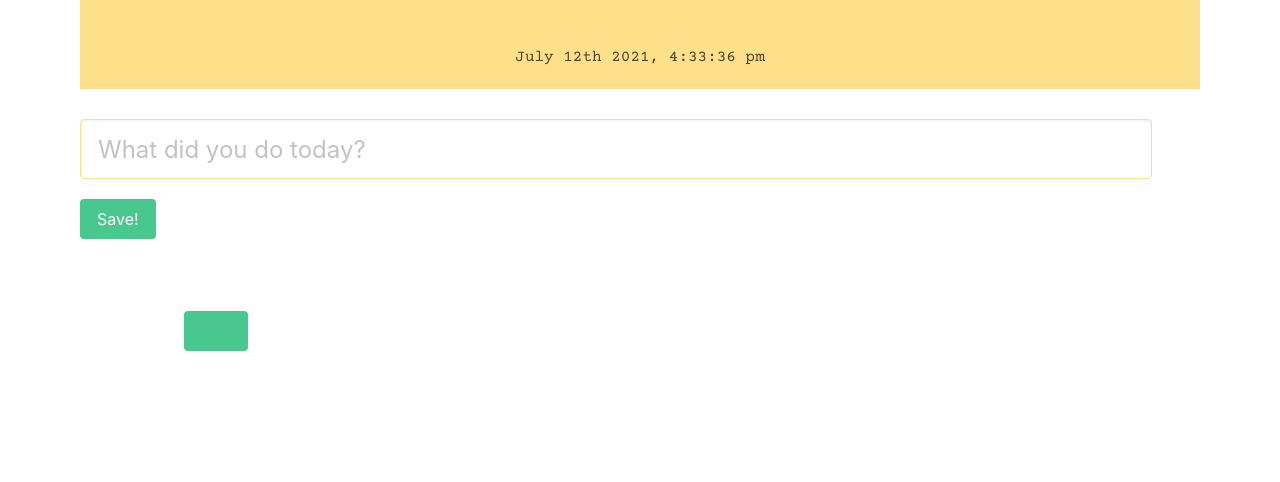
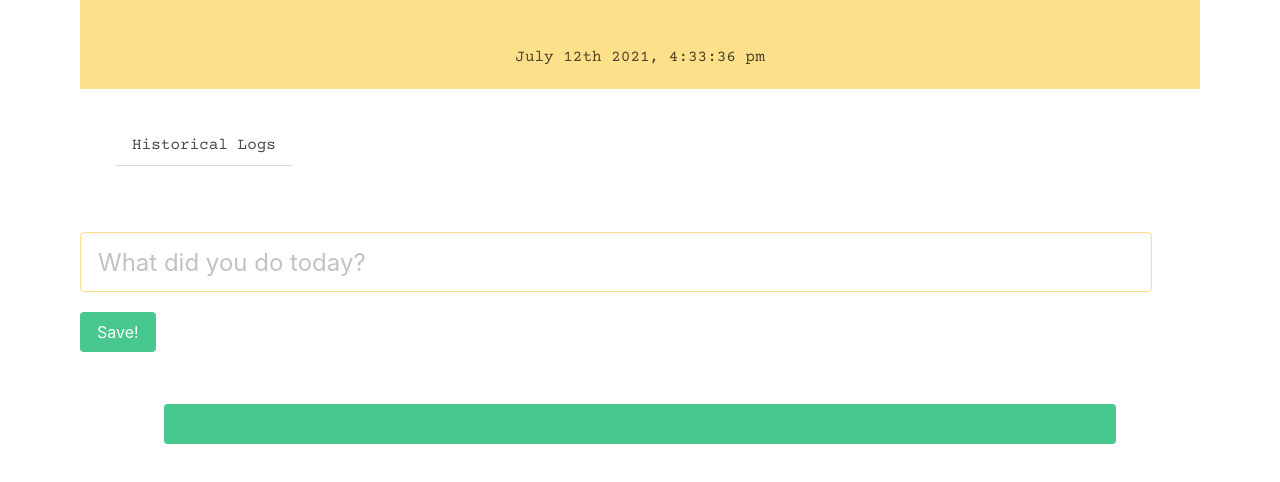
Before and after one commit to Kaitlyn-Lynette/Deep-Work-Time-Tracker-SQL, a website: page app/public/index.html in a window 1280 px wide. Shown: the part 164-646 px from the top of the page. Drawn offline with nearby package versions, Linux system fonts and the light colour scheme; no server answers.

Commit message:
Added a historical logs link

```diff
--- a/app/public/css/style.css
+++ b/app/public/css/style.css
@@ -37,7 +37,7 @@
     margin-right: auto;
  }
 
- .tile {
+ .post-it {
     margin:20px;
     max-width: fit-content;
 
--- a/app/public/index.html
+++ b/app/public/index.html
@@ -46,6 +46,17 @@
             </div>
             <div id="date"> </div>
         </section>
+      <section class="section">
+        <div class="columns">
+          <div class="colum is-one-third">
+            <div class="tabs">
+              <ul>
+                <li><a>Historical Logs</a></li>
+              </ul>
+            </div>
+          </div>
+        </div>
+      </section>
         <section class="section" id="entry">
             <input class="input is-warning is-large" id="entry-description" type="text" placeholder="What did you do today?">
             <div  class="savebtn">
--- a/app/public/js/logs.js
+++ b/app/public/js/logs.js
@@ -31,7 +31,7 @@ $(document).ready(function() {
     function createNewPostIt (post) {
 
         var newPostIt=$("<tile>");
-        newPostIt.addClass("tile notification is-warning")
+        newPostIt.addClass("tile notification is-warning post-it")
 
         var newBody = $("<p>");
         newBody.text(post.description);
```
